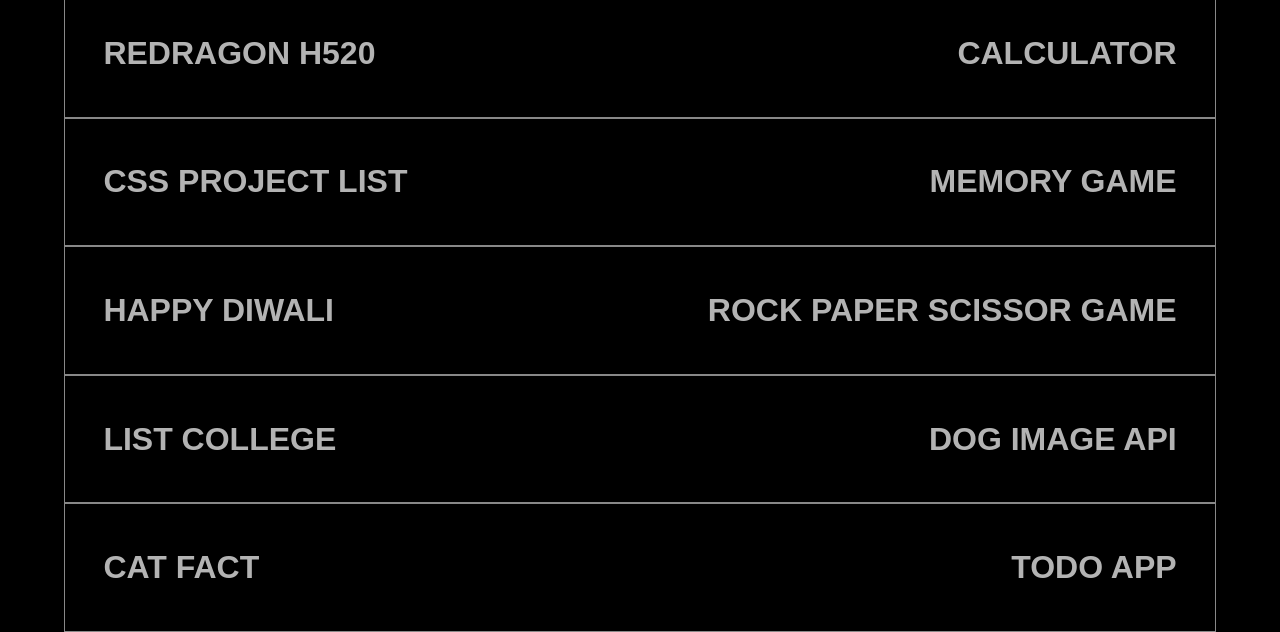
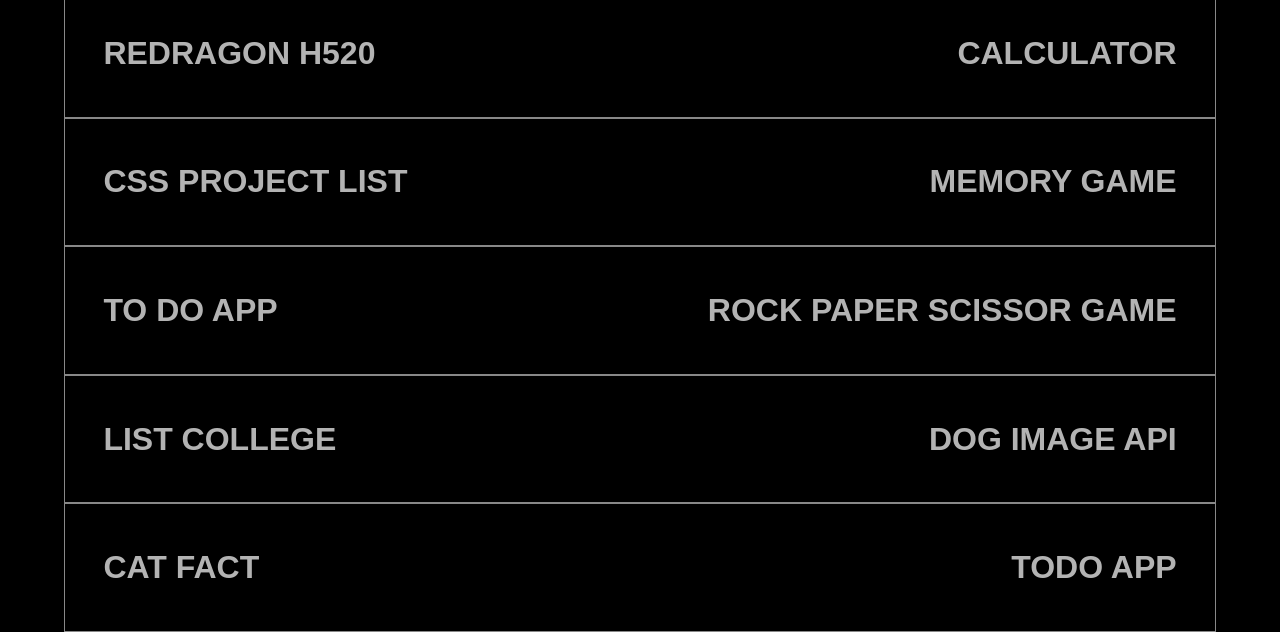
Before and after one commit to HouseOfSpirits/HouseOfSpirits, a plain HTML site: page index.html in a window 1280 px wide. Shown: the part 1518-2150 px from the top of the page. Drawn offline with nearby package versions, Linux system fonts and the light colour scheme; a script that the page names is missing.

Commit message:
sankalp todo app

```diff
--- a/index.html
+++ b/index.html
@@ -71,7 +71,7 @@
                 <h2><a href="https://sankalp475.github.io/Memory-Game/">Memory Game</a></h2>
             </div>
             <div class="elem elemlast ">
-                <h2><a href="https://rohitsinha969.github.io/Happy-Diwali/">Happy Diwali</a></h2>
+                <h2><a href="https://todo-list-reactjsapp.netlify.app/">TO Do APP</a></h2>
                 <h2><a href="https://rohitsinha969.github.io/rock-paper-scissor-game/">Rock Paper Scissor Game</a></h2>
             </div>
             <div class="elem elemlast ">
```
